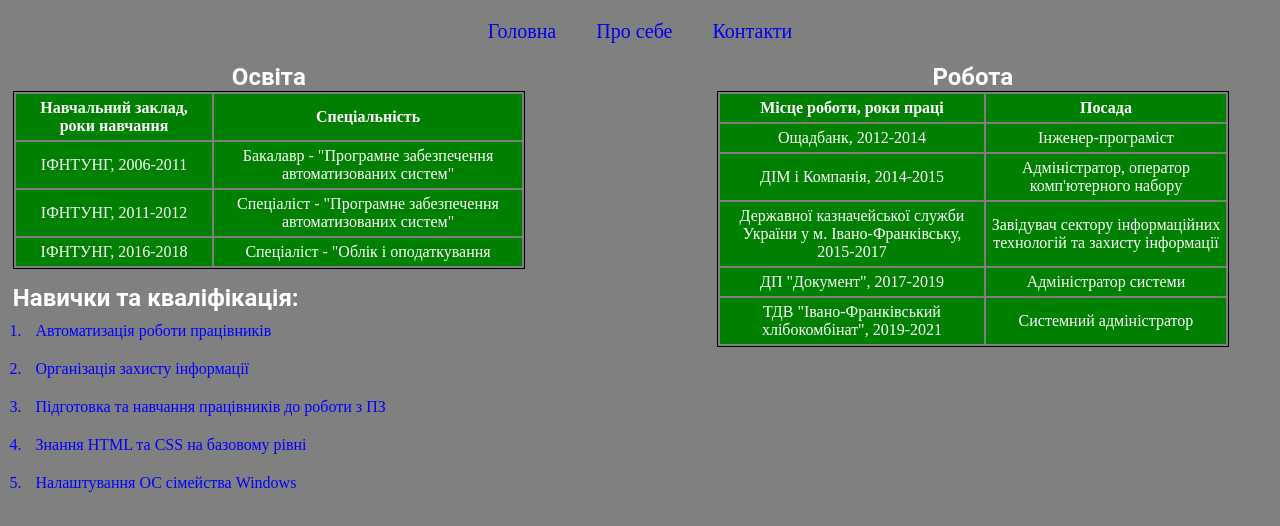
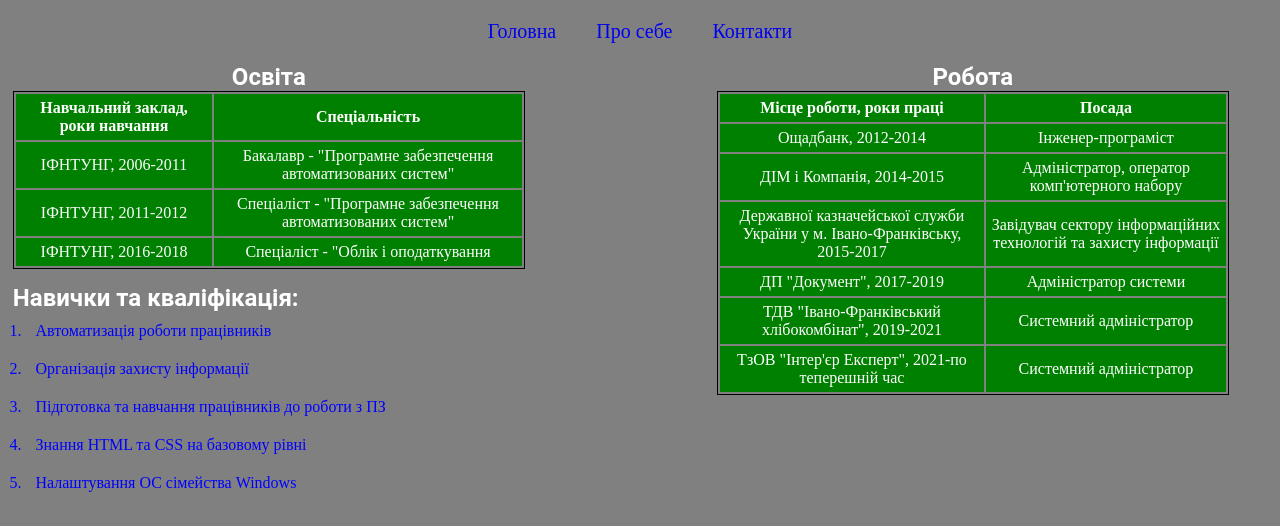
Before and after one commit to Syliko/syliko.github.io, a plain HTML site: page education.html in a window 1280 px wide. Drawn offline with Linux system fonts and the light colour scheme.

Commit message:
Update education.html

```diff
--- a/education.html
+++ b/education.html
@@ -85,6 +85,11 @@
             <td> Системний адміністратор</td>
         </tr>
 
+         <tr>
+            <td> ТзОВ "Інтер'єр Експерт", 2021-по теперешній час</td>
+            <td> Системний адміністратор</td>
+        </tr>
+
     </table>
 
 <ol class="nav" id="s3"> <h2>Навички та кваліфікація:</h2>
```
